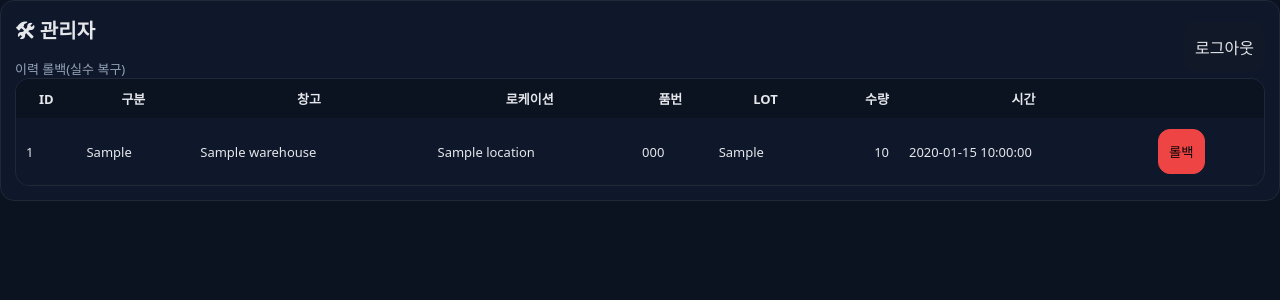
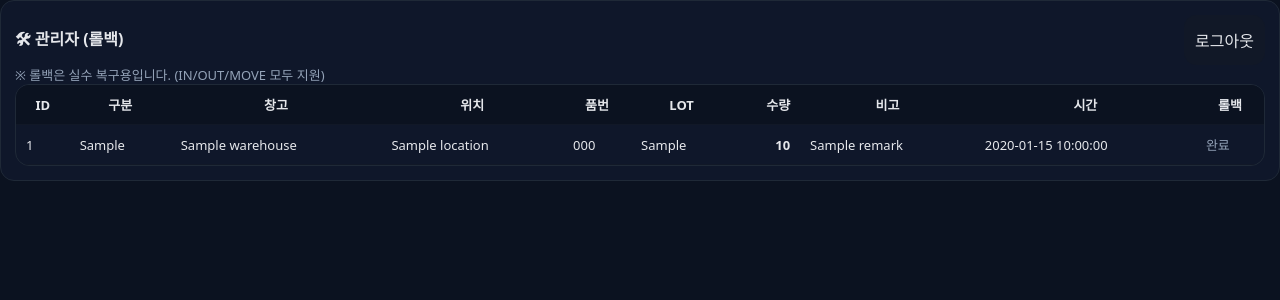
Before and after one commit to dlahtp44-prog/pars-wms-api, a FastAPI app: template app/templates/admin.html in a window 1280 px wide. Shown: the part 49-349 px from the top of the page. Run offline with FastAPI, Linux system fonts and the light colour scheme; the template is opened without the code that fills it: most values are stand-ins (such as "Sample title", 1, 10 or a date in 2020).

Commit message:
Update admin.html

```diff
--- a/app/templates/admin.html
+++ b/app/templates/admin.html
@@ -1,19 +1,19 @@
 {% extends "base.html" %}
 {% block content %}
 <div class="card">
-  <div class="row between">
-    <div>
-      <div class="h1">🛠 관리자</div>
-      <div class="muted">이력 롤백(실수 복구)</div>
-    </div>
+  <div class="row" style="justify-content:space-between;align-items:center;">
+    <div class="h2">🛠 관리자 (롤백)</div>
     <a class="btn" href="/admin/logout">로그아웃</a>
   </div>
+
+  <div class="muted">※ 롤백은 실수 복구용입니다. (IN/OUT/MOVE 모두 지원)</div>
 
   <div class="tablewrap">
     <table class="table">
       <thead>
         <tr>
-          <th>ID</th><th>구분</th><th>창고</th><th>로케이션</th><th>품번</th><th>LOT</th><th class="right">수량</th><th>시간</th><th></th>
+          <th>ID</th><th>구분</th><th>창고</th><th>위치</th><th>품번</th><th>LOT</th>
+          <th class="right">수량</th><th>비고</th><th>시간</th><th>롤백</th>
         </tr>
       </thead>
       <tbody>
@@ -25,26 +25,20 @@
           <td>{{ r.location }}</td>
           <td>{{ r.item_code }}</td>
           <td>{{ r.lot_no }}</td>
-          <td class="right">{{ r.qty }}</td>
+          <td class="right"><b>{{ r.qty }}</b></td>
+          <td>{{ r.remark }}</td>
           <td>{{ r.created_at }}</td>
           <td>
-            <button class="btn danger" onclick="doRollback({{r.id}})">롤백</button>
+            {% if r.rolled_back == 0 %}
+            <button class="btn" onclick="fetch('/api/history/rollback/{{r.id}}',{method:'POST'}).then(()=>location.reload())">롤백</button>
+            {% else %}
+            <span class="muted">완료</span>
+            {% endif %}
           </td>
         </tr>
         {% endfor %}
       </tbody>
     </table>
   </div>
-  <div id="msg" class="muted"></div>
 </div>
-
-<script>
-async function doRollback(id){
-  if(!confirm('정말 롤백할까요?')) return;
-  const res = await fetch('/api/history/rollback/' + id, {method:'POST'});
-  const d = await res.json();
-  document.getElementById('msg').innerText = res.ok ? '✅ 롤백 완료' : ('❌ ' + (d.detail || JSON.stringify(d)));
-  if(res.ok) location.reload();
-}
-</script>
 {% endblock %}
```
